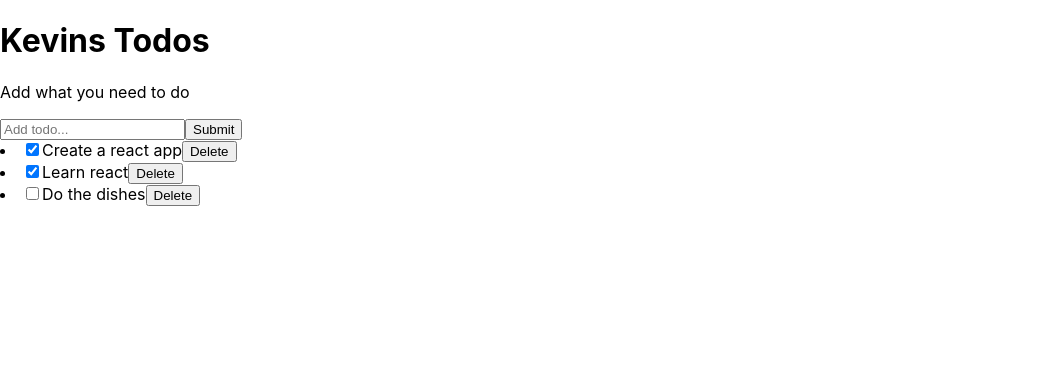
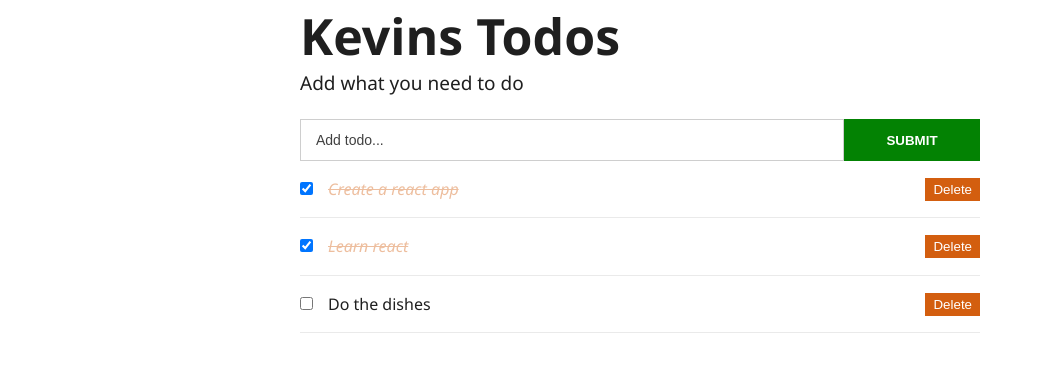
Before and after one commit to MohammedKevin/ReactSample, a React (Create React App) app: page / in a window 1280 px wide. Shown: the top 372 px of the page, without its empty margins (0-1043 px from the left). Built offline with nearby package versions, Linux system fonts and the light colour scheme.

Commit message:
feat: :art: add css

```diff
--- a/src/App.css
+++ b/src/App.css
@@ -1,38 +1,61 @@
-.App {
-  text-align: center;
+* {
+  box-sizing: border-box;
+  margin: 0;
+  padding: 0;
+}
+body {
+  font-family: "Segoe UI", Arial, sans-serif;
+  line-height: 1.4;
+  color: #1f1f1f;
 }
 
-.App-logo {
-  height: 40vmin;
-  pointer-events: none;
+.container {
+  max-width: 700px;
+  margin: 0 auto;
+  padding: 0 10px;
 }
-
-@media (prefers-reduced-motion: no-preference) {
-  .App-logo {
-    animation: App-logo-spin infinite 20s linear;
-  }
+.form-container {
+  display: flex;
+  width: 100%;
 }
-
-.App-header {
-  background-color: #282c34;
-  min-height: 100vh;
-  display: flex;
-  flex-direction: column;
-  align-items: center;
-  justify-content: center;
-  font-size: calc(10px + 2vmin);
-  color: white;
+.input-text {
+  flex: 8;
+  font-size: 14px;
+  padding: 12px 15px;
+  border: 1px solid #cecece;
+  outline: none;
+  font-weight: 400;
+  max-width: 80%;
 }
-
-.App-link {
-  color: #61dafb;
+.input-text::placeholder {
+  color: rgb(17, 17, 17);
+  opacity: 0.8;
 }
-
-@keyframes App-logo-spin {
-  from {
-    transform: rotate(0deg);
-  }
-  to {
-    transform: rotate(360deg);
-  }
+.input-submit {
+  flex: 2;
+  border: none;
+  background: #038203;
+  color: #fff;
+  text-transform: uppercase;
+  cursor: pointer;
+  font-weight: 600;
+  width: 20%;
+  outline: none;
 }
+.todo-item {
+  list-style-type: none;
+  padding: 17px 0px;
+  border-bottom: 1px solid #eaeaea;
+}
+.todo-item input {
+  margin-right: 15px;
+}
+.todo-item button {
+  background: #d35e0f;
+  color: #fff;
+  border: 1px solid #d35e0f;
+  padding: 3px 7px;
+  cursor: pointer;
+  float: right;
+  outline: none;
+}
--- a/src/components/Header.js
+++ b/src/components/Header.js
@@ -1,10 +1,14 @@
 import React from "react";
 
 const Header = () => {
+  const headerStyle = {
+    padding: "20px 0",
+    lineHeight: "2em",
+  };
   return (
-    <header>
-      <h1>Kevins Todos</h1>
-      <p>Add what you need to do</p>
+    <header style={headerStyle}>
+      <h1 style={{ fontSize: "50px", marginBottom: "15px" }}>Kevins Todos</h1>
+      <p style={{ fontSize: "19px" }}>Add what you need to do</p>
     </header>
   );
 };
--- a/src/components/InputTodo.js
+++ b/src/components/InputTodo.js
@@ -18,15 +18,16 @@ class InputTodo extends Component {
   };
   render() {
     return (
-      <form onSubmit={this.handleSubmit}>
+      <form onSubmit={this.handleSubmit} className="form-container">
         <input
           type="text"
+          className="input-text"
           placeholder="Add todo..."
           value={this.state.title}
           name="title"
           onChange={this.onChange}
         />
-        <input type="submit" value="Submit"></input>
+        <input type="submit" className="input-submit" value="Submit"></input>
       </form>
     );
   }
--- a/src/components/TodoContainer.js
+++ b/src/components/TodoContainer.js
@@ -7,31 +7,21 @@ class TodoContainer extends React.Component {
   state = {
     todos: [
       {
-        id: 1,
+        id: uuidv4(),
         title: "Create a react app",
         completed: true,
       },
       {
-        id: 2,
+        id: uuidv4(),
         title: "Learn react",
         completed: true,
       },
       {
-        id: 3,
+        id: uuidv4(),
         title: "Do the dishes",
         completed: false,
       },
     ],
-  };
-  handleChange = (id) => {
-    this.setState((prevState) => ({
-      todos: prevState.todos.map((todo) => {
-        if (todo.id == id) {
-          todo.completed = !todo.completed;
-        }
-        return todo;
-      }),
-    }));
   };
   delTodo = (id) => {
     this.setState({
@@ -54,7 +44,7 @@ class TodoContainer extends React.Component {
   };
   render() {
     return (
-      <div>
+      <div className="container">
         <Header />
         <InputTodo addTodoProps={this.addTodoItem} />
         <TodosList
@@ -65,5 +55,16 @@ class TodoContainer extends React.Component {
       </div>
     );
   }
+  handleChange = (id) => {
+    this.setState((prevState) => ({
+      todos: prevState.todos.map((todo) => {
+        if (todo.id == id) {
+          todo.completed = !todo.completed;
+          console.log(id);
+        }
+        return todo;
+      }),
+    }));
+  };
 }
 export default TodoContainer;
--- a/src/components/TodoItem.js
+++ b/src/components/TodoItem.js
@@ -2,17 +2,25 @@ import React from "react";
 
 class TodoItem extends React.Component {
   render() {
+    const completedStyle = {
+      fontStyle: "italic",
+      color: "#d35e0f",
+      opacity: 0.4,
+      textDecoration: "line-through",
+    };
     return (
-      <li>
+      <li className="todo-item">
         <input
           type="checkbox"
           checked={this.props.todo.completed}
           onChange={() => this.props.handleChangeProps(this.props.todo.id)}
         />
-        {this.props.todo.title}
         <button onClick={() => this.props.deleteTodoProps(this.props.todo.id)}>
           Delete
         </button>
+        <span style={this.props.todo.completed ? completedStyle : null}>
+          {this.props.todo.title}
+        </span>
       </li>
     );
   }
```
Also changed, not shown: 1 other file (tests, documents, lock files or other folders).
